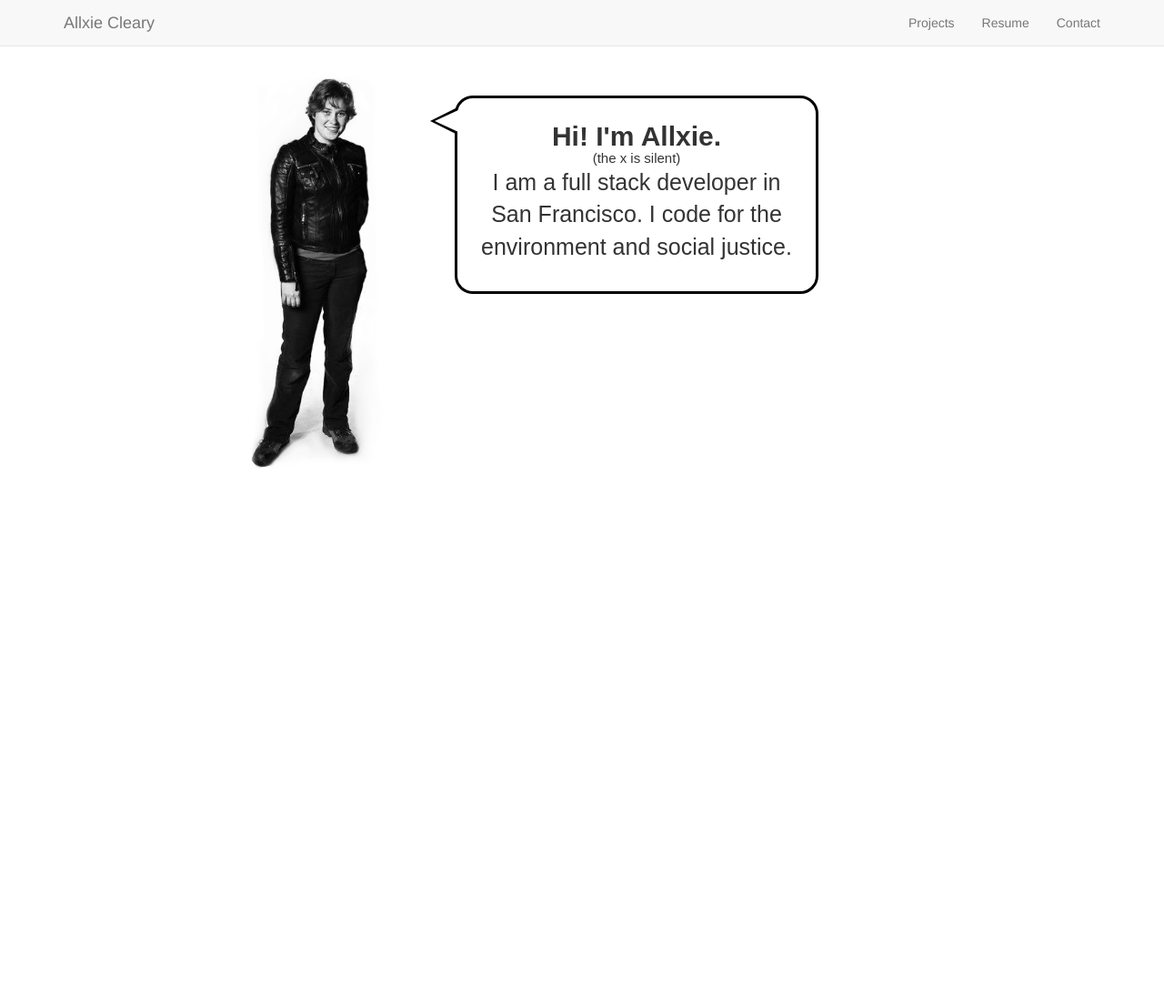
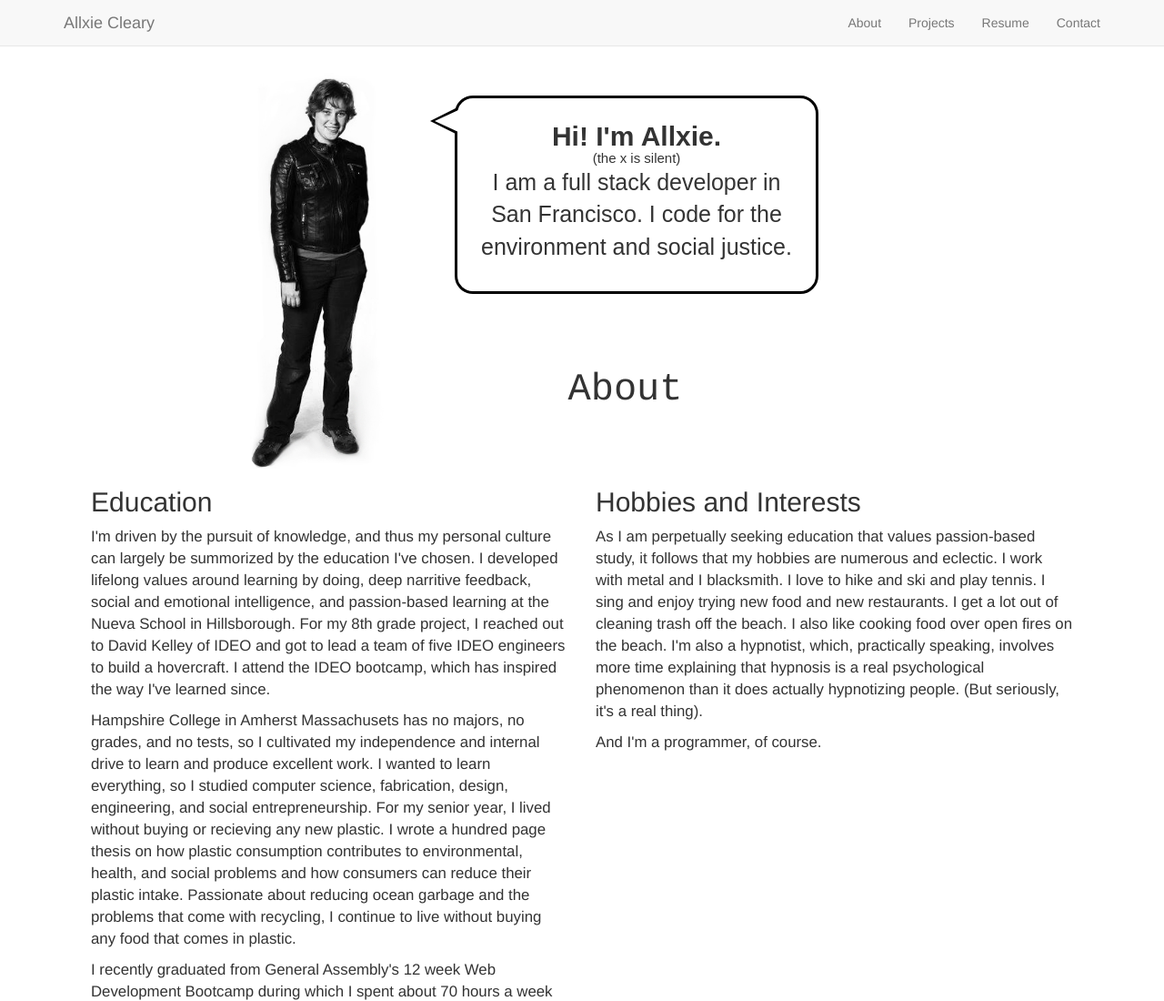
Before and after one commit to allxie/allxieCleary, a plain HTML site: page index.html in a window 1280 px wide. Shown: the top 1100 px of the page at 91% size. Before the commit the page ends 800 px from the top, so only its background shows below. Drawn offline with nearby package versions, Linux system fonts and the light colour scheme.

Commit message:
add about page

```diff
--- /dev/null
+++ b/about.html
@@ -0,0 +1,23 @@
+<div class="">
+	<div class="aboutPage col-xs-12 col-sm-6">
+		<h2> Education </h2>
+		<p>
+			I'm driven by the pursuit of knowledge, and thus my personal culture can largely be summorized by the education I've chosen. I developed lifelong values around learning by doing, deep narritive feedback, social and emotional intelligence, and passion-based learning at the Nueva School in Hillsborough. For my 8th grade project, I reached out to David Kelley of IDEO and got to lead a team of five IDEO engineers to build a hovercraft. I attend the IDEO bootcamp, which has inspired the way I've learned since.
+		</p>
+		<p>
+			Hampshire College in Amherst Massachusets has no majors, no grades, and no tests, so I cultivated my independence and internal drive to learn and produce excellent work. I wanted to learn everything, so I studied computer science, fabrication, design, engineering, and social entrepreneurship. For my senior year, I lived without buying or recieving any new plastic. I wrote a hundred page thesis on how plastic consumption contributes to environmental, health, and social problems and how consumers can reduce their plastic intake. Passionate about reducing ocean garbage and the problems that come with recycling, I continue to live without buying any food that comes in plastic.
+		</p>
+		<p>
+			I recently graduated from General Assembly's 12 week Web Development Bootcamp during which I spent about 70 hours a week programming. Honestly, I'm not sure why I've ever done anything else. Programming is magical.
+		</p>
+	</div>
+	<div class="aboutPage col-xs-12 col-sm-6">
+		<h2>Hobbies and Interests</h2>
+		<p>
+			As I am perpetually seeking education that values passion-based study, it follows that my hobbies are numerous and eclectic. I work with metal and I blacksmith. I love to hike and ski and play tennis. I sing and enjoy trying new food and new restaurants. I get a lot out of cleaning trash off the beach. I also like cooking food over open fires on the beach. I'm also a hypnotist, which, practically speaking, involves more time explaining that hypnosis is a real psychological phenomenon than it does actually hypnotizing people. (But seriously, it's a real thing).
+		</p>
+		<p>
+			And I'm a programmer, of course.
+		</p>
+	</div>
+</div>
--- a/app.js
+++ b/app.js
@@ -1,12 +1,16 @@
 angular.module('myApp', [])
 
 .controller('MainCtrl', ['$scope', function($scope) {
-
+$scope.url = "about.html";
+$scope.title = "About";
   $scope.partials =
   	[ { name: 'projects.html', url: 'projects.html'},
       { name: 'contact.html', url: 'contact.html'} ];
   $scope.partial = $scope.partials[0];
-
+ $scope.about = function(){
+    $scope.title = "About";
+    $scope.url = "about.html";
+  }
   $scope.contact = function(){
   	$scope.title = "Contact Me";
   	$scope.url = "contact.html";
--- a/index.html
+++ b/index.html
@@ -40,6 +40,7 @@
 				</div>
 				<div class="navbar-collapse collapse" id="bs-example-navbar-collapse-1">
 					<ul class="nav navbar-nav navbar-right">
+						<li ng-click="about()"><a href="#">About</a></li>
 						<li ng-click="projects()"><a href="#">Projects</a></li>
 						<li ng-click="resume()"><a href="#">Resume</a></li>
 						<li ng-click="contact()"><a href="#">Contact</a></li>
--- a/style.css
+++ b/style.css
@@ -11,6 +11,11 @@ body {
 }*/
 /*GAMES PAGE*/
 /*TicTacToe*/
+.aboutPage{
+	font-size: 1.2em;
+	margin-bottom: 100px;
+}
+
 .box{
 	font-size: 3em;
   width:100px;
```
Also changed, not shown: projects.html (+1 -1 lines).
